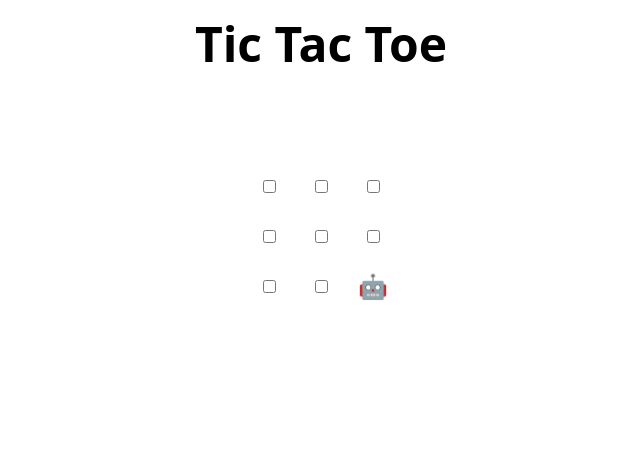
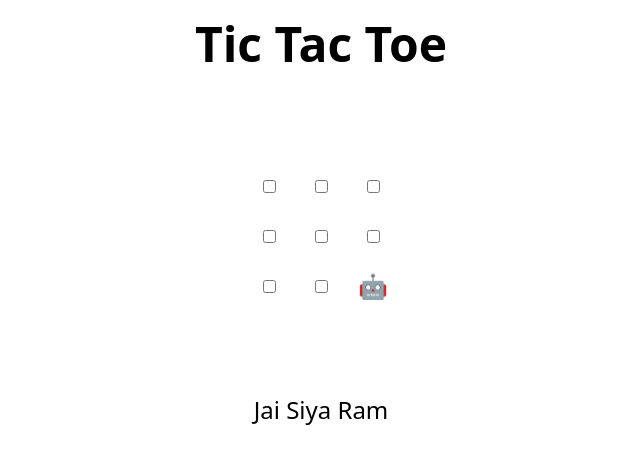
Before and after one commit to Sudhanashu/MLSA_Task02, a plain HTML site: page index.html in a window 1280 px wide. Shown: the whole page, without its empty margins (319-959 px from the left). Drawn offline with Linux system fonts and the light colour scheme.

Commit message:
Update index.html
Sudhanshu Kumar - MLSA

```diff
--- a/index.html
+++ b/index.html
@@ -47,6 +47,7 @@
   </tr>
 </table>
 
+<p>Jai Siya Ram </p>
 <h2 hidden>Game over, refresh to play again 🧑‍💻 🤖!</h2>
 
 <script>
```
